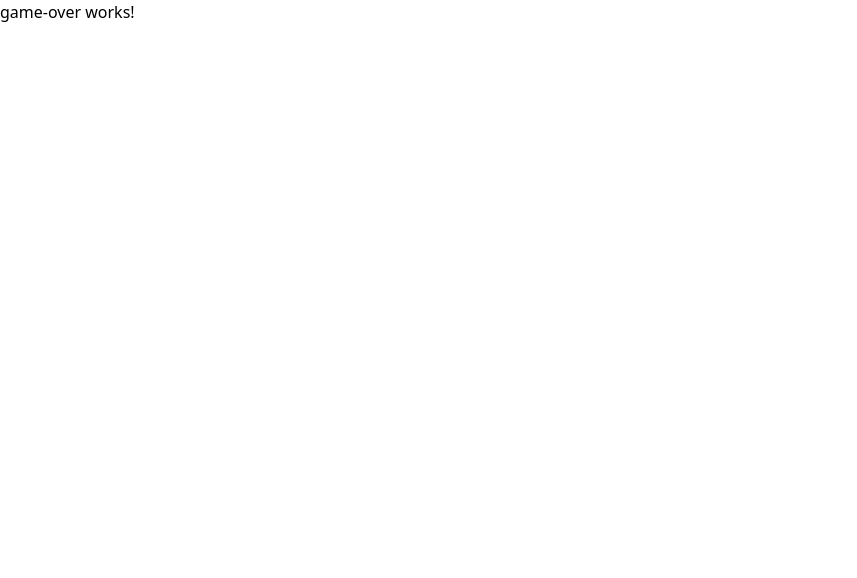
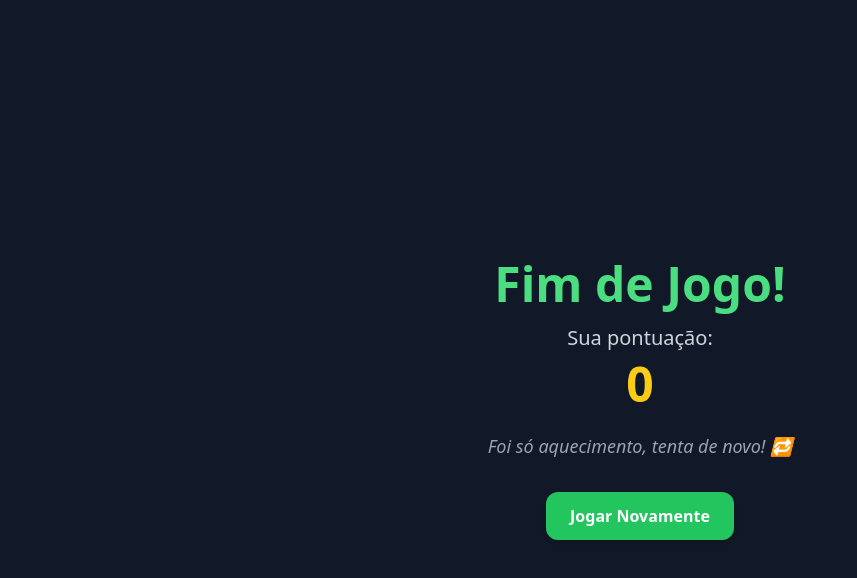
Before and after one commit to willdenjohn/typing-duel, an Angular app: page /game-over in a window 1280 px wide. Shown: the top 578 px of the page, without its empty margins (0-857 px from the left). Built offline with nearby package versions, Linux system fonts and the light colour scheme.

Commit message:
feat(game-over): create final score screen with dynamic message and restart option

```diff
--- a/src/app/pages/game-over/game-over.component.html
+++ b/src/app/pages/game-over/game-over.component.html
@@ -1 +1,15 @@
-<p>game-over works!</p>
+<div class="flex flex-col items-center justify-center min-h-screen bg-gray-900 text-white text-center px-4">
+  <h1 class="text-4xl sm:text-5xl font-extrabold text-green-400 mb-4">Fim de Jogo!</h1>
+
+  <p class="text-xl text-gray-300 mb-2">Sua pontuação:</p>
+  <div class="text-5xl font-bold text-yellow-400 mb-6">{{ score }}</div>
+
+  <p class="text-lg text-gray-400 italic mb-8">{{ message }}</p>
+
+  <button
+    class="bg-green-500 hover:bg-green-600 text-white font-semibold py-3 px-6 rounded-xl shadow-md transition-all"
+    (click)="restartGame()"
+  >
+    Jogar Novamente
+  </button>
+</div>
--- a/src/app/pages/game-over/game-over.component.ts
+++ b/src/app/pages/game-over/game-over.component.ts
@@ -1,11 +1,31 @@
-import { Component } from '@angular/core';
+import { Component, inject } from '@angular/core';
+import { Router } from '@angular/router';
 
 @Component({
   selector: 'app-game-over',
-  imports: [],
+  standalone: true,
   templateUrl: './game-over.component.html',
-  styleUrl: './game-over.component.scss'
 })
 export class GameOverComponent {
+  private router = inject(Router);
 
+  score = 0;
+  message = '';
+
+  constructor() {
+    const nav = this.router.getCurrentNavigation();
+    this.score = nav?.extras.state?.['score'] ?? 0;
+
+    this.message = this.getMessage(this.score);
+  }
+
+  getMessage(score: number): string {
+    if (score >= 10) return 'Você é um ninja da digitação! 🚀';
+    if (score >= 5) return 'Mandou bem! Mas dá pra melhorar 😎';
+    return 'Foi só aquecimento, tenta de novo! 🔁';
+  }
+
+  restartGame() {
+    this.router.navigate(['/']);
+  }
 }
--- a/src/app/pages/game/game.component.ts
+++ b/src/app/pages/game/game.component.ts
@@ -29,7 +29,7 @@ export class GameComponent implements OnInit {
   }
 
   startTimer() {
-    interval(1000)
+    interval(100)
       .pipe(takeWhile(() => this.timeLeft > 0))
       .subscribe(() => {
         this.timeLeft--;
```
